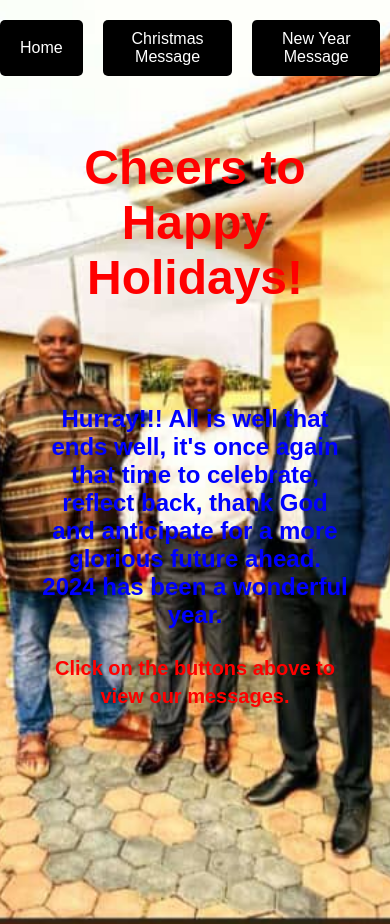
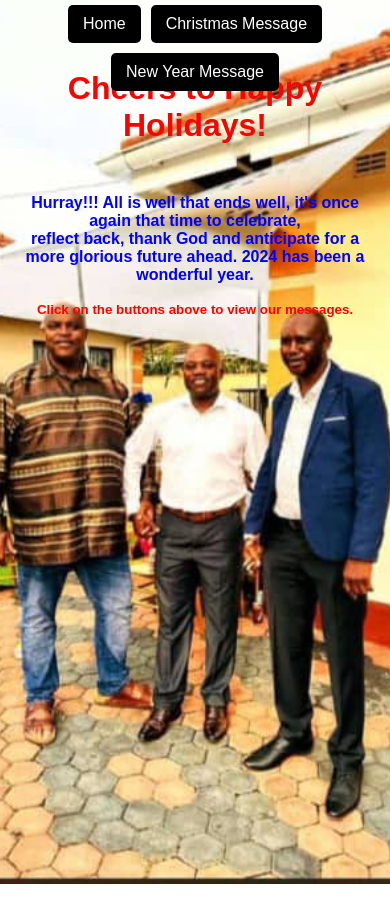
Before and after one commit to Anold39/gratitude-deserved, a plain HTML site: page index.html in a window 390 px wide. After the commit the page ends 884 px from the top, so only its background shows below. Drawn offline with Linux system fonts and the light colour scheme.

Commit message:
Update index.html

```diff
--- a/index.html
+++ b/index.html
@@ -8,14 +8,13 @@
         body {
             margin: 0;
             font-family: Arial, sans-serif;
-            overflow: hidden;
         }
         .page {
             display: none;
-            height: 100vh;
+            min-height: 100vh; /* Changed from height to min-height */
             color: white;
             text-align: center;
-            padding: 40px;
+            padding: 20px; /* Adjusted padding */
             background-size: cover;
             background-position: center;
         }
@@ -29,57 +28,55 @@
             background-image: url('Paean_3.jpg');
         }
         h1 {
-            font-size: 3em;
-            margin: 100px 0;
+            font-size: 2.5rem; /* Changed from 3em to rem */
+            margin: 50px 0; /* Adjusted margin */
             font-weight: bolder;
         }
-        .h1a{
+        .h1a {
             color: gold;
         }
-        .h1b{
+        .h1b {
             color: red;
         }
         p {
-            font-size: 1.5em;
+            font-size: 1.2rem; /* Changed from 1.5em to rem */
             font-weight: bolder;
         }
-        .p1{
+        .p1 {
             color: gold;
         }
-        blockquote{
+        blockquote {
             color: white;
         }
-        .p2{
+        .p2 {
             color: red;
         }
-        .p3{
+        .p3 {
             color: blue;
         }
         nav {
             display: flex;
+            flex-wrap: wrap; /* Allow buttons to wrap */
             justify-content: center;
             gap: 10px;
             position: absolute;
-            top: 20px;
+            top: 5px;
             width: 100%;
         }
         nav button {
-            padding: 10px 20px;
-            font-size: 1em;
+            padding: 15px 25px; /* Increased padding for better tap area */
+            font-size: 1rem; /* Responsive font size */
             cursor: pointer;
             background-color: black;
             border: none;
             color: #fff;
             border-radius: 5px;
-            margin-right: 10px;
-            align-content: center;
         }
-
         button:hover {
             background-color: white;
+            color: black; /* Change text color on hover */
             box-shadow: 5px 5px 10px rgba(0, 0, 0, 0.3);
         }
-
         button:active {
             opacity: 0.8;
         }
@@ -87,7 +84,17 @@ nav :hover {
             text-decoration: none;
             color: black;
         }
-
+        @media (max-width: 600px) {
+            h1 {
+                font-size: 2rem; /* Adjust for smaller screens */
+            }
+            p {
+                font-size: 1rem; /* Adjust for smaller screens */
+            }
+            nav button {
+                padding: 10px 15px; /* Adjust button padding for smaller screens */
+            }
+        }
     </style>
     <script>
         function showPage(pageId) {
@@ -111,7 +118,7 @@ nav :hover {
 
     <div id="home" class="page">
         <h1 class="h1b">Cheers to Happy Holidays!</h1>
-        <p class="p3">Hurray!!! All is well  that ends well, it's once again that time to celebrate,<br> reflect back,
+        <p class="p3">Hurray!!! All is well that ends well, it's once again that time to celebrate,<br> reflect back,
             thank God and anticipate for a more glorious future ahead. 2024 has been a wonderful year.</p>
         <p class="p2"><small>Click on the buttons above to view our messages.</small></p>
     </div>
```
Lines whose indentation alone changed are shown as unchanged.
